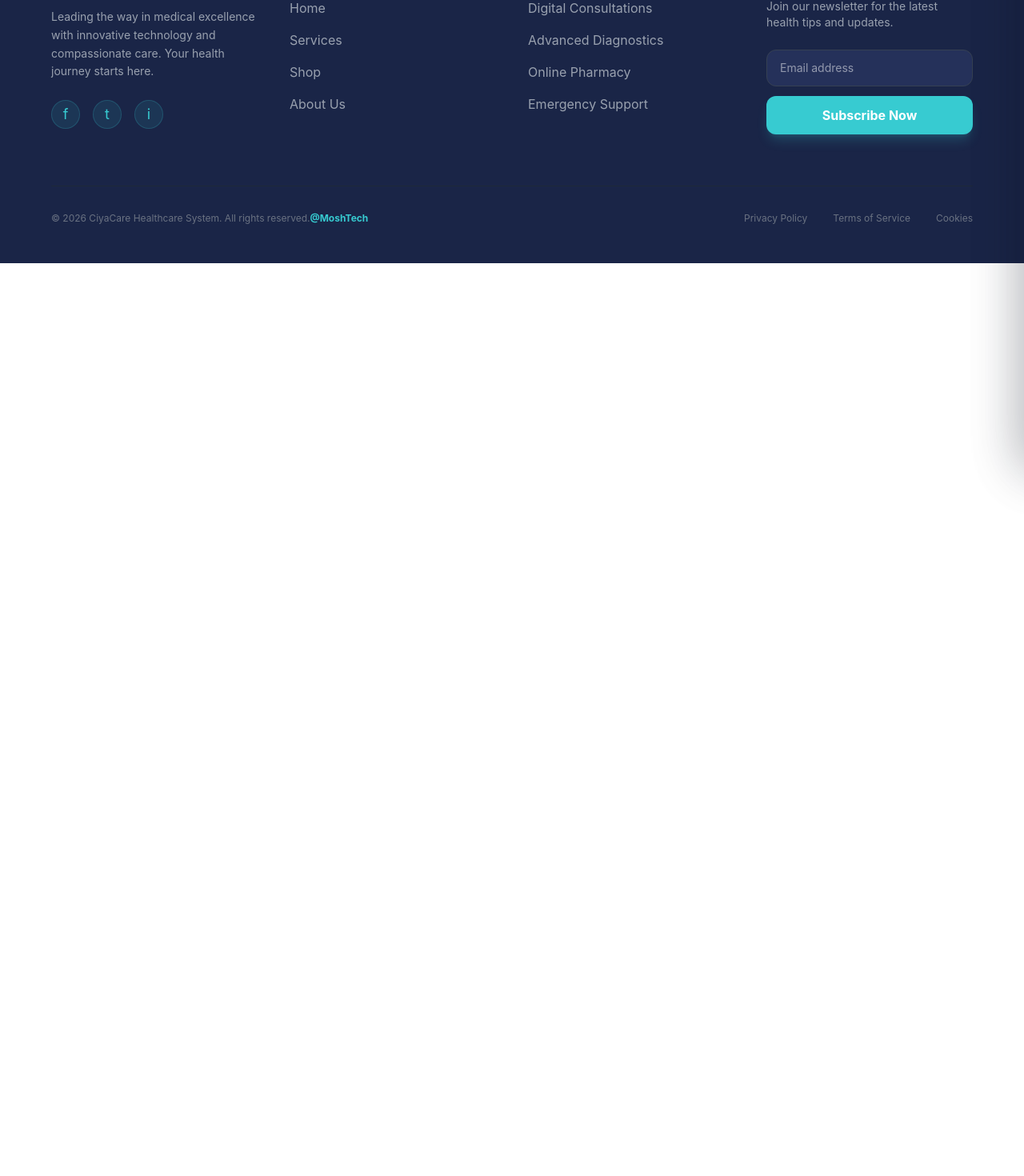
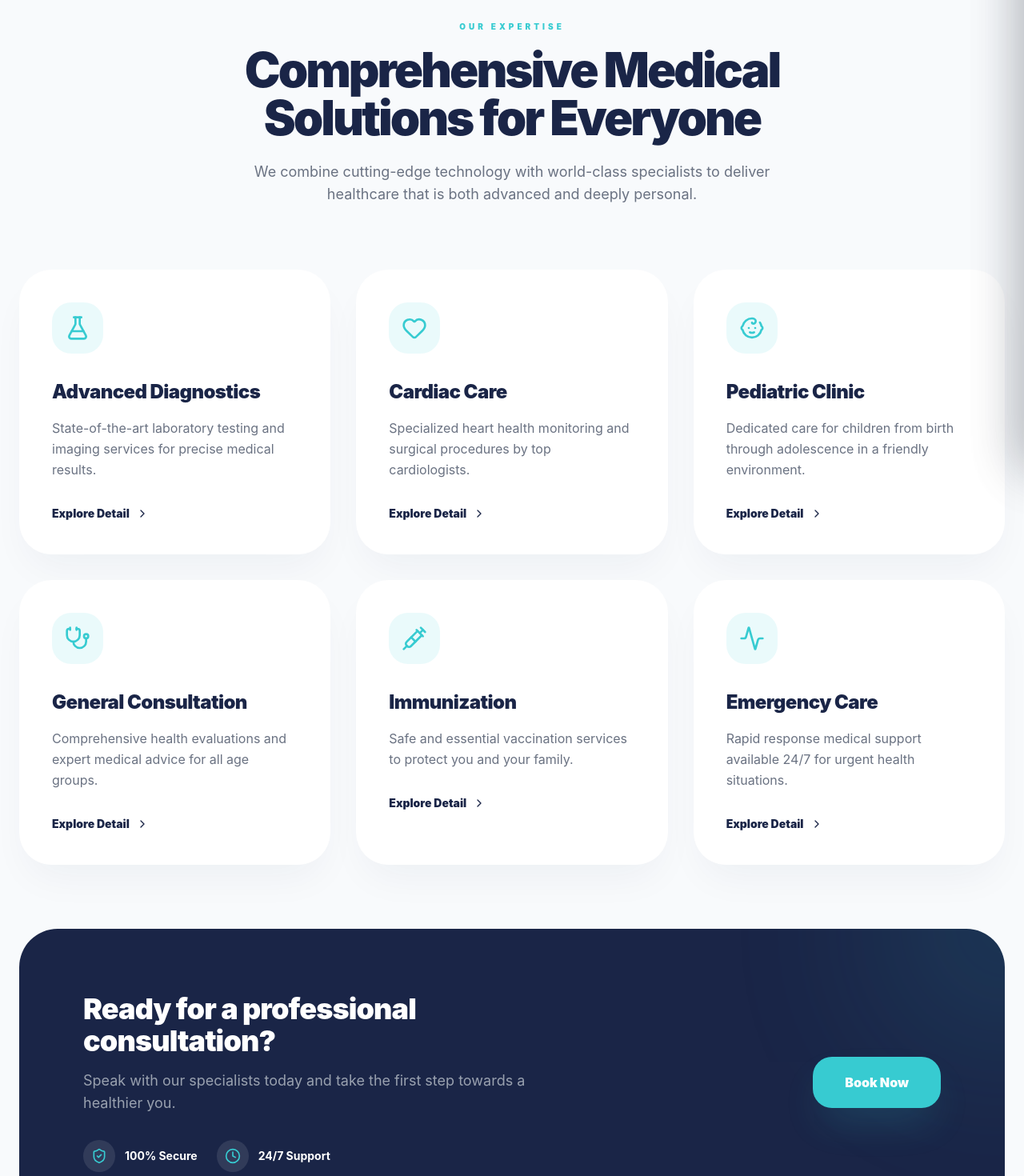
Before and after one commit to Godstimemoses555/ReactPro, a React (Vite) app in the folder demohealthcare/: page /services in a window 1280 px wide. Shown: the part 198-1668 px from the top of the page at 80% size. Before the commit the page ends 800 px from the top, so only its background shows below. Built offline with nearby package versions, Linux system fonts and the light colour scheme.

Commit message:
feat: add premium Services page and fix routing to prevent blank screens

```diff
--- a/demohealthcare/src/App.jsx
+++ b/demohealthcare/src/App.jsx
@@ -21,6 +21,7 @@ import Newsblog from './Component/Blog/Newsblog'
 import OnlineConsultation from './Pages/OnlineConsultation'
 import Consultation from './Pages/Consultation'
 import Onboarding from './Pages/onboarding'
+import Services from './Pages/Services'
 import "./App.css"
 
 const App = () => {
@@ -39,6 +40,7 @@ const App = () => {
         <Route path='/' element={<Home />} />
         <Route path='/contact' element={<Contact />} />
         <Route path='/blogs' element={<Blogs />} />
+        <Route path='/services' element={<Services />} />
         <Route path='/about-us' element={<AboutUs />} />
 
 
--- a/demohealthcare/src/Component/Navbar.jsx
+++ b/demohealthcare/src/Component/Navbar.jsx
@@ -47,10 +47,9 @@ const Navbar = ({ isAuthenticated, setIsAuthenticated }) => {
                         Services <ChevronDown size={14} className="group-hover:rotate-180 transition-transform duration-300" />
                     </div>
                     <div className='absolute top-full left-1/2 -translate-x-1/2 mt-2 w-52 bg-white border border-gray-100 shadow-2xl rounded-2xl opacity-0 invisible group-hover:opacity-100 group-hover:visible transition-all duration-300 py-3 z-[110]'>
+                        <Link to="/services" className='px-6 py-2.5 hover:bg-[#37CBD1]/5 hover:text-[#37CBD1] block'>Medical Services</Link>
+                        <Link to="/consultation" className='px-6 py-2.5 hover:bg-[#37CBD1]/5 hover:text-[#37CBD1] block'>Booking Dashboard</Link>
                         <Link to="/consultation-room" className='px-6 py-2.5 hover:bg-[#37CBD1]/5 hover:text-[#37CBD1] block'>Virtual Room</Link>
-                        <Link to="/" className='px-6 py-2.5 hover:bg-[#37CBD1]/5 hover:text-[#37CBD1] block'>Diagnostics</Link>
-                        <Link to="/" className='px-6 py-2.5 hover:bg-[#37CBD1]/5 hover:text-[#37CBD1] block'>Surgeries</Link>
-                        <Link to="/" className='px-6 py-2.5 hover:bg-[#37CBD1]/5 hover:text-[#37CBD1] block'>Pharmacy</Link>
                     </div>
                 </div>
 
--- /dev/null
+++ b/demohealthcare/src/Pages/Services.jsx
@@ -0,0 +1,148 @@
+import React from 'react';
+import { motion } from 'framer-motion';
+import {
+    Stethoscope,
+    Heart,
+    Baby,
+    FlaskConical,
+    Syringe,
+    Activity,
+    ChevronRight,
+    ShieldCheck,
+    Clock
+} from 'lucide-react';
+
+const Services = () => {
+    const services = [
+        {
+            icon: <FlaskConical className="text-[#37CBD1]" size={32} />,
+            title: "Advanced Diagnostics",
+            description: "State-of-the-art laboratory testing and imaging services for precise medical results.",
+            delay: 0.1
+        },
+        {
+            icon: <Heart className="text-[#37CBD1]" size={32} />,
+            title: "Cardiac Care",
+            description: "Specialized heart health monitoring and surgical procedures by top cardiologists.",
+            delay: 0.2
+        },
+        {
+            icon: <Baby className="text-[#37CBD1]" size={32} />,
+            title: "Pediatric Clinic",
+            description: "Dedicated care for children from birth through adolescence in a friendly environment.",
+            delay: 0.3
+        },
+        {
+            icon: <Stethoscope className="text-[#37CBD1]" size={32} />,
+            title: "General Consultation",
+            description: "Comprehensive health evaluations and expert medical advice for all age groups.",
+            delay: 0.4
+        },
+        {
+            icon: <Syringe className="text-[#37CBD1]" size={32} />,
+            title: "Immunization",
+            description: "Safe and essential vaccination services to protect you and your family.",
+            delay: 0.5
+        },
+        {
+            icon: <Activity className="text-[#37CBD1]" size={32} />,
+            title: "Emergency Care",
+            description: "Rapid response medical support available 24/7 for urgent health situations.",
+            delay: 0.6
+        }
+    ];
+
+    return (
+        <div className="pt-32 pb-24 px-6 bg-[#F8FAFC]">
+            <div className="max-w-7xl mx-auto">
+                {/* Header */}
+                <div className="text-center mb-20">
+                    <motion.span
+                        initial={{ opacity: 0, y: 10 }}
+                        animate={{ opacity: 1, y: 0 }}
+                        className="text-[10px] font-black uppercase tracking-[0.4em] text-[#37CBD1] mb-4 block"
+                    >
+                        Our Expertise
+                    </motion.span>
+                    <motion.h1
+                        initial={{ opacity: 0, y: 20 }}
+                        animate={{ opacity: 1, y: 0 }}
+                        transition={{ delay: 0.1 }}
+                        className="text-4xl md:text-6xl font-black text-[#1A2547] tracking-tighter mb-6"
+                    >
+                        Comprehensive Medical <br /> Solutions for Everyone
+                    </motion.h1>
+                    <motion.p
+                        initial={{ opacity: 0, y: 20 }}
+                        animate={{ opacity: 1, y: 0 }}
+                        transition={{ delay: 0.2 }}
+                        className="text-gray-500 text-lg max-w-2xl mx-auto"
+                    >
+                        We combine cutting-edge technology with world-class specialists to deliver
+                        healthcare that is both advanced and deeply personal.
+                    </motion.p>
+                </div>
+
+                {/* Services Grid */}
+                <div className="grid grid-cols-1 md:grid-cols-2 lg:grid-cols-3 gap-8">
+                    {services.map((service, index) => (
+                        <motion.div
+                            key={index}
+                            initial={{ opacity: 0, y: 30 }}
+                            whileInView={{ opacity: 1, y: 0 }}
+                            transition={{ delay: service.delay, duration: 0.5 }}
+                            viewport={{ once: true }}
+                            whileHover={{ y: -10 }}
+                            className="bg-white p-10 rounded-[40px] shadow-2xl shadow-[#1A2547]/5 border border-white hover:border-[#37CBD1]/20 transition-all group"
+                        >
+                            <div className="w-16 h-16 bg-[#37CBD1]/10 rounded-3xl flex items-center justify-center mb-8 group-hover:bg-[#37CBD1] group-hover:text-white transition-colors duration-500">
+                                {service.icon}
+                            </div>
+                            <h3 className="text-2xl font-black text-[#1A2547] mb-4 tracking-tight">{service.title}</h3>
+                            <p className="text-gray-500 leading-relaxed mb-8">
+                                {service.description}
+                            </p>
+                            <button className="flex items-center gap-2 text-sm font-black text-[#1A2547] group-hover:text-[#37CBD1] transition-colors">
+                                Explore Detail <ChevronRight size={16} />
+                            </button>
+                        </motion.div>
+                    ))}
+                </div>
+
+                {/* Bottom CTA */}
+                <motion.div
+                    initial={{ opacity: 0, scale: 0.95 }}
+                    whileInView={{ opacity: 1, scale: 1 }}
+                    className="mt-20 bg-[#1A2547] rounded-[48px] p-12 md:p-20 relative overflow-hidden text-white"
+                >
+                    <div className="absolute top-0 right-0 w-64 h-64 bg-[#37CBD1] rounded-full blur-[120px] opacity-20 -mr-32 -mt-32"></div>
+                    <div className="relative z-10 flex flex-col md:flex-row items-center justify-between gap-12">
+                        <div className="max-w-xl">
+                            <h2 className="text-3xl md:text-4xl font-black tracking-tight mb-4">Ready for a professional consultation?</h2>
+                            <p className="text-gray-400 text-lg mb-8">Speak with our specialists today and take the first step towards a healthier you.</p>
+                            <div className="flex flex-wrap gap-6">
+                                <div className="flex items-center gap-3">
+                                    <div className="w-10 h-10 bg-white/10 rounded-full flex items-center justify-center">
+                                        <ShieldCheck size={20} className="text-[#37CBD1]" />
+                                    </div>
+                                    <span className="text-sm font-bold">100% Secure</span>
+                                </div>
+                                <div className="flex items-center gap-3">
+                                    <div className="w-10 h-10 bg-white/10 rounded-full flex items-center justify-center">
+                                        <Clock size={20} className="text-[#37CBD1]" />
+                                    </div>
+                                    <span className="text-sm font-bold">24/7 Support</span>
+                                </div>
+                            </div>
+                        </div>
+                        <button className="bg-[#37CBD1] text-white px-10 py-5 rounded-3xl font-black hover:bg-white hover:text-[#1A2547] transition-all transform hover:-translate-y-1 shadow-2xl shadow-[#37CBD1]/20">
+                            Book Now
+                        </button>
+                    </div>
+                </motion.div>
+            </div>
+        </div>
+    );
+};
+
+export default Services;
```
